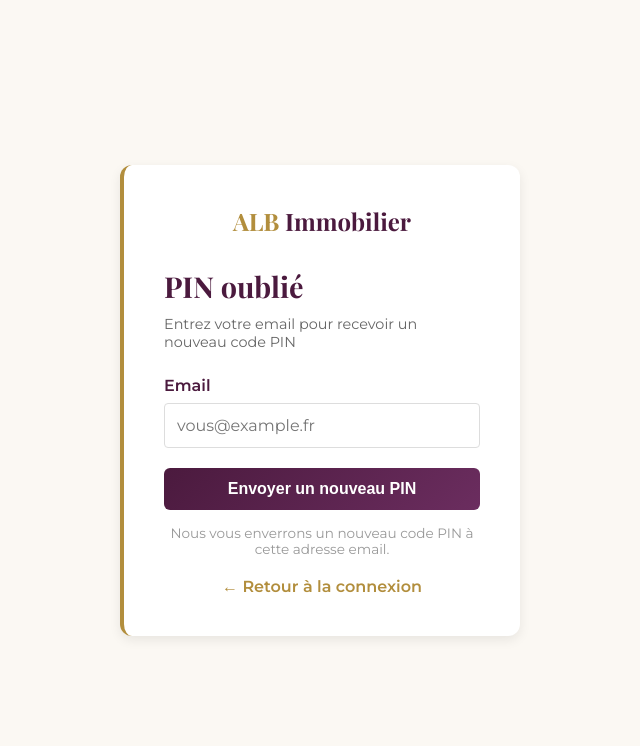
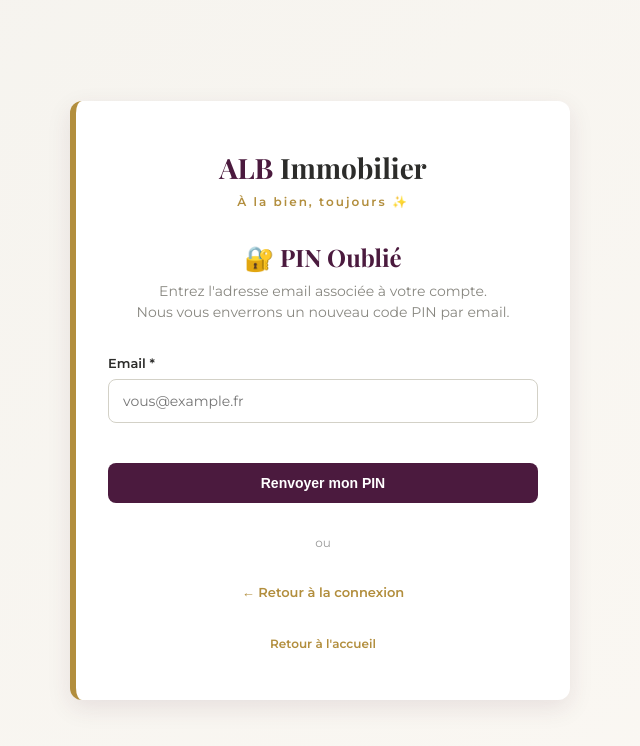
Before and after one commit to albsudimmobilier/alb-immobilier, a website: page alb-final/pin-oublie.html in a window 1280 px wide. Shown: the whole page, without its empty margins (320-960 px from the left). Drawn offline with nearby package versions, Linux system fonts and the light colour scheme.

Commit message:
git add alb-final/pin-oublie.html git commit -m "feat: ajouter pin-oublie.html + supprimer login-pro.html
- Crée pin-oublie.html: récupération du PIN oublié
  - Email input
  - Appelle /.netlify/functions/send-auth-code
  - send-auth-code.js:
    1. Vérifie que l'email existe
    2. Génère un NOUVEAU PIN (4 chiffres)
    3. UPDATE Supabase profiles.pin
    4. Envoie email via Brevo (HTML custom, pas de template)
  - Message succès: 'Nouveau PIN généré et envoyé!'
  - Redirect auto vers login.html après 3s
  - Design ALB cohérent (pourpre/doré/crème)

```diff
--- a/alb-final/pin-oublie.html
+++ b/alb-final/pin-oublie.html
@@ -3,176 +3,153 @@
 <head>
   <meta charset="UTF-8">
   <meta name="viewport" content="width=device-width, initial-scale=1.0">
-  <title>PIN oublié - ALB Immobilier</title>
-  <link href="https://fonts.googleapis.com/css2?family=Montserrat:wght@400;500;600;700&family=Playfair+Display:wght@700&display=swap" rel="stylesheet">
+  <title>PIN Oublié - ALB Immobilier</title>
+  <link href="https://fonts.googleapis.com/css2?family=Montserrat:wght@400;500;600&family=Playfair+Display:wght@700&display=swap" rel="stylesheet">
   <style>
     * { margin: 0; padding: 0; box-sizing: border-box; }
-    :root {
-      --pourpre: #4B1A3E;
-      --dore: #B28E3D;
-      --creme: #FBF8F3;
-    }
     body {
-      font-family: 'Montserrat', sans-serif;
-      background: var(--creme);
-      color: #2b2b2b;
+      font-family: Montserrat, sans-serif;
+      background: linear-gradient(135deg, #f5f3ee 0%, #fbf8f3 100%);
       min-height: 100vh;
       display: flex;
       align-items: center;
       justify-content: center;
-      padding: 20px;
+      padding: 1rem;
     }
+
     .container {
       background: white;
       border-radius: 12px;
-      padding: 40px;
-      max-width: 400px;
+      box-shadow: 0 8px 24px rgba(75, 26, 62, 0.1);
+      max-width: 500px;
       width: 100%;
-      box-shadow: 0 4px 12px rgba(0,0,0,0.08);
-      border-left: 4px solid var(--dore);
+      padding: 3rem 2rem;
+      border-left: 6px solid #B28E3D;
     }
-    .logo {
-      font-family: 'Playfair Display';
-      font-size: 1.5rem;
-      color: var(--pourpre);
-      margin-bottom: 30px;
+
+    .logo { text-align: center; margin-bottom: 2rem; }
+    .logo h1 { font-family: Playfair Display, serif; font-size: 28px; color: #4B1A3E; }
+    .logo .tagline { color: #B28E3D; font-weight: 600; font-size: 12px; letter-spacing: 2px; margin-top: 0.5rem; }
+
+    .page-title {
+      font-family: Playfair Display, serif;
+      font-size: 24px;
+      color: #4B1A3E;
+      margin-bottom: 0.5rem;
       text-align: center;
     }
-    .logo strong { color: var(--dore); }
 
-    h1 {
-      font-family: 'Playfair Display';
-      color: var(--pourpre);
-      font-size: 1.8rem;
-      margin-bottom: 10px;
-    }
-    .subtitle {
-      color: #666;
-      font-size: 0.9rem;
-      margin-bottom: 25px;
+    .page-subtitle {
+      font-size: 14px;
+      color: #888780;
+      text-align: center;
+      margin-bottom: 2rem;
+      line-height: 1.5;
     }
 
-    .form-group {
-      margin-bottom: 20px;
-    }
-    .form-group label {
-      display: block;
-      color: var(--pourpre);
-      font-weight: 600;
-      margin-bottom: 8px;
-    }
+    .form-group { margin-bottom: 1.5rem; }
+    .form-group label { display: block; font-weight: 600; font-size: 13px; margin-bottom: 0.5rem; color: #2c2c2a; }
     .form-group input {
       width: 100%;
-      padding: 12px;
-      border: 1px solid #ddd;
-      border-radius: 4px;
-      font-family: 'Montserrat', sans-serif;
-      font-size: 1rem;
+      padding: 12px 14px;
+      border: 1px solid #d3d1c7;
+      border-radius: 8px;
+      font-family: Montserrat, sans-serif;
+      font-size: 14px;
+      transition: all 0.2s;
     }
     .form-group input:focus {
       outline: none;
-      border-color: var(--dore);
-      box-shadow: 0 0 0 3px rgba(178, 142, 61, 0.1);
+      border-color: #4B1A3E;
+      box-shadow: 0 0 0 3px rgba(75, 26, 62, 0.1);
     }
 
-    .btn-primary {
+    .btn-send {
       width: 100%;
-      background: linear-gradient(135deg, var(--pourpre), #6b2d5f);
+      padding: 12px;
+      background: #4B1A3E;
       color: white;
-      padding: 12px;
       border: none;
-      border-radius: 6px;
+      border-radius: 8px;
       font-weight: 600;
+      font-size: 14px;
       cursor: pointer;
-      transition: all 0.3s;
-      font-size: 1rem;
+      transition: all 0.2s;
+      margin-top: 1rem;
     }
-    .btn-primary:hover {
-      transform: translateY(-2px);
-      box-shadow: 0 4px 12px rgba(75, 26, 62, 0.2);
+    .btn-send:hover { background: #35132b; opacity: 0.9; }
+    .btn-send:disabled { opacity: 0.6; cursor: not-allowed; }
+
+    .loading, .error, .success {
+      display: none;
+      padding: 1rem;
+      margin: 1.5rem 0;
+      border-radius: 8px;
+      text-align: center;
+      font-size: 14px;
     }
-    .btn-primary:disabled {
-      opacity: 0.6;
-      cursor: not-allowed;
-    }
+    .loading { background: #e3f2fd; color: #1565c0; }
+    .error { background: #ffebee; color: #c62828; }
+    .success { background: #e8f5e9; color: #2e7d32; }
 
-    .error {
-      color: #d32f2f;
-      font-size: 0.9rem;
-      margin-top: 10px;
-      padding: 10px;
-      background: #ffebee;
-      border-radius: 4px;
-      display: none;
-    }
-    .success {
-      color: #4caf50;
-      font-size: 0.9rem;
-      margin-top: 10px;
-      padding: 10px;
-      background: #e8f5e9;
-      border-radius: 4px;
-      display: none;
-    }
-    .loading {
-      display: none;
-      text-align: center;
-      color: #666;
-    }
+    .link-group { text-align: center; margin-top: 2rem; }
+    .link-group a { color: #B28E3D; text-decoration: none; font-weight: 600; font-size: 13px; }
+    .link-group a:hover { text-decoration: underline; }
 
-    .help-text {
-      font-size: 0.85rem;
-      color: #999;
-      margin-top: 15px;
-      text-align: center;
-    }
+    .separator { text-align: center; margin: 2rem 0; font-size: 12px; color: #999; }
 
-    .back-link {
-      text-align: center;
-      margin-top: 20px;
-    }
-    .back-link a {
-      color: var(--dore);
-      text-decoration: none;
-      font-weight: 600;
-    }
-    .back-link a:hover {
-      color: var(--pourpre);
+    .back-link { text-align: center; margin-top: 2rem; }
+    .back-link a { color: #B28E3D; text-decoration: none; font-size: 12px; font-weight: 600; }
+    .back-link a:hover { text-decoration: underline; }
+
+    @media (max-width: 600px) {
+      .container { padding: 2rem 1.5rem; }
+      .page-title { font-size: 20px; }
     }
   </style>
 </head>
 <body>
+<div class="container">
+  <div class="logo">
+    <h1>ALB <span style="color: #2c2c2a;">Immobilier</span></h1>
+    <div class="tagline">À la bien, toujours ✨</div>
+  </div>
 
-<div class="container">
-  <div class="logo"><strong>ALB</strong> Immobilier</div>
+  <h2 class="page-title">🔐 PIN Oublié</h2>
+  <p class="page-subtitle">
+    Entrez l'adresse email associée à votre compte.<br>
+    Nous vous enverrons un nouveau code PIN par email.
+  </p>
 
-  <h1>PIN oublié</h1>
-  <p class="subtitle">Entrez votre email pour recevoir un nouveau code PIN</p>
-
-  <form id="forgot-pin-form" onsubmit="handleForgotPin(event)">
+  <form id="reset-pin-form" onsubmit="handleResetPin(event)">
     <div class="form-group">
-      <label for="email">Email</label>
+      <label for="email-reset">Email *</label>
       <input
         type="email"
-        id="email"
+        id="email-reset"
         placeholder="vous@example.fr"
         required
       >
     </div>
 
-    <button type="submit" class="btn-primary" id="btn-submit">Envoyer un nouveau PIN</button>
+    <button type="submit" class="btn-send" id="btn-send">Renvoyer mon PIN</button>
   </form>
 
   <div class="loading" id="loading">Envoi en cours...</div>
   <div class="error" id="error"></div>
-  <div class="success" id="success">Nouveau PIN envoyé par email! Vous allez être redirigé...</div>
+  <div class="success" id="success">
+    ✅ Nouveau PIN généré et envoyé!<br>
+    Vérifiez votre email (vérifiez aussi les spams).
+  </div>
 
-  <p class="help-text">
-    Nous vous enverrons un nouveau code PIN à cette adresse email.
-  </p>
+  <div class="separator">ou</div>
+
+  <div class="link-group">
+    <a href="login.html">← Retour à la connexion</a>
+  </div>
 
   <div class="back-link">
-    <a href="connexion.html">← Retour à la connexion</a>
+    <a href="index.html">Retour à l'accueil</a>
   </div>
 </div>
 
@@ -180,14 +157,13 @@
 <script src="supabase-client.js"></script>
 
 <script>
-  async function handleForgotPin(event) {
+  async function handleResetPin(event) {
     event.preventDefault();
-
-    const email = document.getElementById('email').value;
+    const email = document.getElementById('email-reset').value;
     const errorEl = document.getElementById('error');
     const successEl = document.getElementById('success');
     const loadingEl = document.getElementById('loading');
-    const btnSubmit = document.getElementById('btn-submit');
+    const btnSubmit = document.getElementById('btn-send');
 
     errorEl.style.display = 'none';
     successEl.style.display = 'none';
@@ -195,29 +171,35 @@
     btnSubmit.disabled = true;
 
     try {
-      // Appeler send-auth-code.js pour générer et envoyer un nouveau PIN
+      // Appeler send-auth-code.js
+      // La function va:
+      // 1. Vérifier que l'email existe
+      // 2. Générer un NOUVEAU PIN
+      // 3. UPDATE Supabase avec le nouveau PIN
+      // 4. Envoyer l'email via Brevo
       const response = await fetch('/.netlify/functions/send-auth-code', {
         method: 'POST',
         headers: { 'Content-Type': 'application/json' },
-        body: JSON.stringify({ email }),
+        body: JSON.stringify({ email: email })
       });
 
-      const data = await response.json();
-
       if (!response.ok) {
-        throw new Error(data.error || 'Erreur lors de l\'envoi');
+        throw new Error('Erreur lors de l\'envoi de l\'email');
       }
 
+      const result = await response.json();
+
+      // Afficher le message de succès
+      loadingEl.style.display = 'none';
       successEl.style.display = 'block';
-      loadingEl.style.display = 'none';
 
-      // Rediriger vers connexion après 3 sec
+      // Redirection après 3 secondes
       setTimeout(() => {
-        window.location.href = 'connexion.html';
+        window.location.href = 'login.html';
       }, 3000);
 
     } catch (error) {
-      errorEl.textContent = '❌ ' + error.message;
+      errorEl.textContent = error.message || 'Erreur lors de l\'envoi de l\'email. Vérifiez votre email.';
       errorEl.style.display = 'block';
       loadingEl.style.display = 'none';
       btnSubmit.disabled = false;
```
